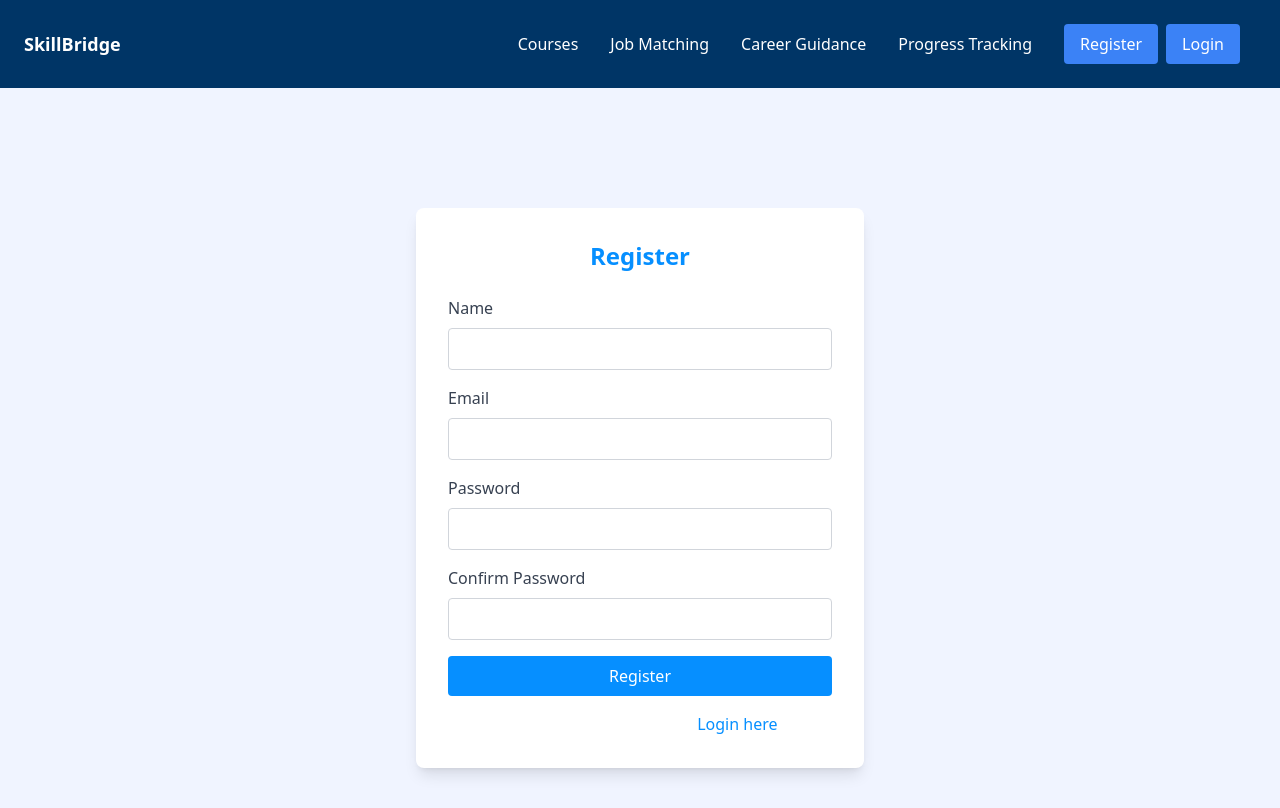
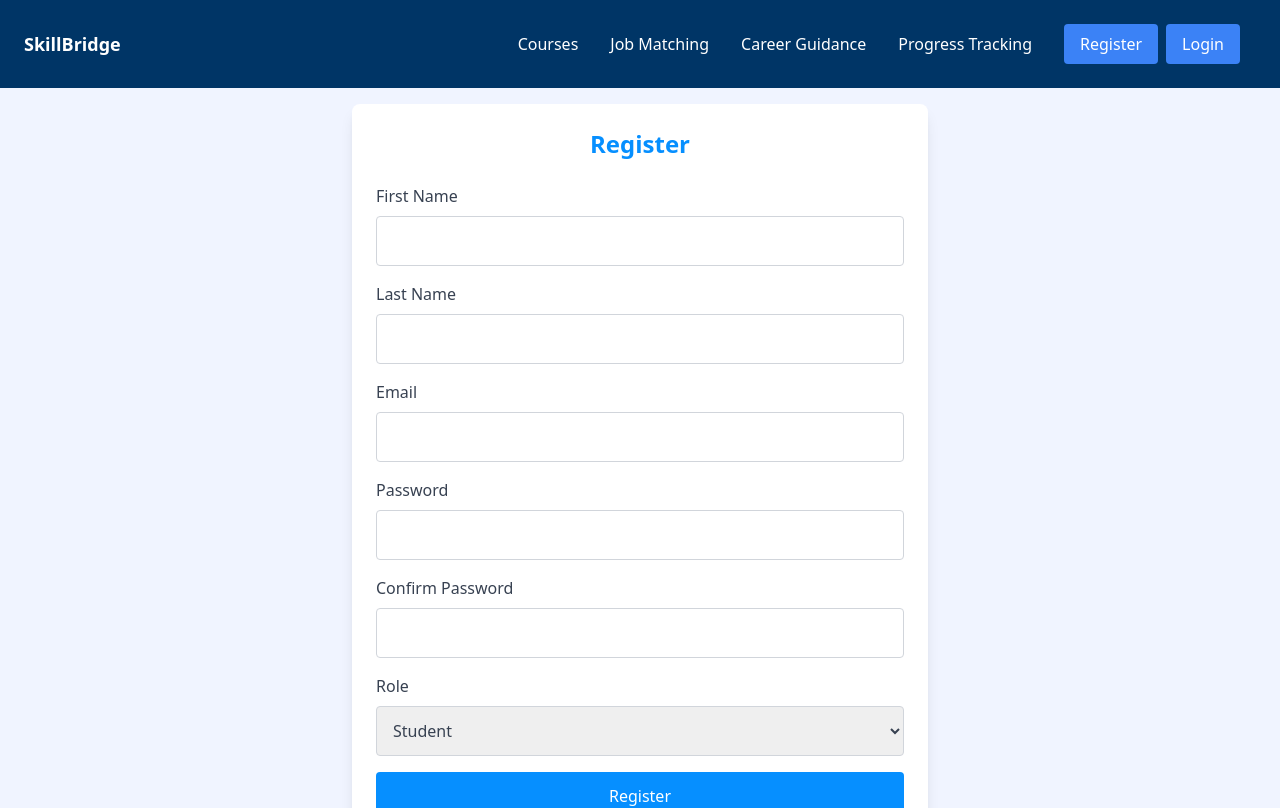
Before and after one commit to DevRamona/skillBridgeRwanda, a React (Create React App) app: page /register in a window 1280 px wide. Shown: the top 808 px of the page. Built offline with nearby package versions, Linux system fonts and the light colour scheme.

Commit message:
new changes

```diff
--- a/src/components/Login.jsx
+++ b/src/components/Login.jsx
@@ -1,5 +1,7 @@
-import React, { useState } from "react";
+// src/components/Login.jsx
+import React, { useState, useEffect } from "react";
 import { useNavigate } from "react-router-dom";
+import axios from "axios"; // Import axios for making HTTP requests
 import Navbar from "./Navbar"; // Import Navbar
 import Footer from "./Footer"; // Import Footer
 
@@ -10,16 +12,36 @@ const Login = () => {
     password: "",
   });
 
+  const [error, setError] = useState("");
+  const [success, setSuccess] = useState("");
+  const [isLoggedIn, setIsLoggedIn] = useState(false);
+
+  useEffect(() => {
+    // Check if the user is already logged in
+    const token = localStorage.getItem("token");
+    if (token) {
+      setIsLoggedIn(true);
+      navigate("/"); // Redirect to home if already logged in
+    }
+  }, [navigate]);
+
   const handleChange = (e) => {
     setFormData({ ...formData, [e.target.name]: e.target.value });
   };
 
-  const handleSubmit = (e) => {
+  const handleSubmit = async (e) => {
     e.preventDefault();
-    // Handle login logic here
-    console.log("Logged in:", formData);
-    // Redirect to home page after successful login
-    navigate("/");
+    setError("");
+    setSuccess("");
+
+    try {
+      const response = await axios.post("http://localhost:5000/api/auth/login", formData);
+      setSuccess("Login successful!");
+      localStorage.setItem("token", response.data.token); // Store the token in local storage
+      navigate("/"); // Redirect to home page after successful login
+    } catch (err) {
+      setError(err.response?.data?.message || "Login failed. Please try again.");
+    }
   };
 
   return (
@@ -28,6 +50,9 @@ const Login = () => {
       <div className="flex items-center justify-center min-h-screen p-4">
         <div className="bg-white shadow-lg rounded-lg p-8 w-full max-w-md">
           <h2 className="text-2xl font-bold text-center text-[#068FFF] mb-6">Login</h2>
+          {isLoggedIn && <p className="text-green-500 text-center">You are already logged in!</p>}
+          {error && <p className="text-red-500 text-center">{error}</p>}
+          {success && <p className="text-green-500 text-center">{success}</p>}
           <form onSubmit={handleSubmit}>
             <div className="mb-4">
               <label className="block text-gray-700 mb-2" htmlFor="email">Email</label>
--- a/src/components/Register.jsx
+++ b/src/components/Register.jsx
@@ -1,46 +1,83 @@
+
 import React, { useState } from "react";
 import { useNavigate } from "react-router-dom";
-import Navbar from "./Navbar"; // Import Navbar
-import Footer from "./Footer"; // Import Footer
+import axios from "axios";
+import Navbar from "./Navbar";
+import Footer from "./Footer";
 
 const Register = () => {
   const navigate = useNavigate();
   const [formData, setFormData] = useState({
-    name: "",
+    firstName: "",
+    lastName: "",
     email: "",
     password: "",
     confirmPassword: "",
+    role: "STUDENT",
   });
+
+  const [error, setError] = useState("");
+  const [success, setSuccess] = useState("");
 
   const handleChange = (e) => {
     setFormData({ ...formData, [e.target.name]: e.target.value });
   };
 
-  const handleSubmit = (e) => {
+  const handleSubmit = async (e) => {
     e.preventDefault();
-    // Handle registration logic here
-    console.log("Registered:", formData);
-    // Redirect to login page after successful registration
-    navigate("/login");
+    setError("");
+    setSuccess("");
+
+    if (formData.password !== formData.confirmPassword) {
+      setError("Passwords do not match.");
+      return;
+    }
+
+    try {
+      const response = await axios.post("http://localhost:5000/api/auth/register", formData);
+      setSuccess("Registration successful! You can now log in.");
+      setFormData({ firstName: "", lastName: "", email: "", password: "", confirmPassword: "", role: "STUDENT" }); // Reset form
+
+
+      setTimeout(() => {
+        navigate("/login");
+      }, 2000);
+    } catch (err) {
+      setError(err.response?.data?.message || "Registration failed. Please try again.");
+    }
   };
 
   return (
-    <div className="bg-[#f0f4ff]">
+    <div className="bg-[#f0f4ff] flex flex-col min-h-screen">
       <Navbar /> {/* Render Navbar */}
-      <div className="flex items-center justify-center min-h-screen p-4">
-        <div className="bg-white shadow-lg rounded-lg p-8 w-full max-w-md">
+      <div className="flex flex-1 items-center justify-center p-4">
+        <div className="bg-white shadow-lg rounded-lg p-6 w-full max-w-md md:max-w-lg lg:max-w-xl">
           <h2 className="text-2xl font-bold text-center text-[#068FFF] mb-6">Register</h2>
+          {error && <p className="text-red-500 text-center mb-4">{error}</p>}
+          {success && <p className="text-green-500 text-center mb-4">{success}</p>}
           <form onSubmit={handleSubmit}>
             <div className="mb-4">
-              <label className="block text-gray-700 mb-2" htmlFor="name">Name</label>
+              <label className="block text-gray-700 mb-2" htmlFor="firstName">First Name</label>
               <input
                 type="text"
-                name="name"
-                id="name"
-                value={formData.name}
+                name="firstName"
+                id="firstName"
+                value={formData.firstName}
                 onChange={handleChange}
                 required
-                className="w-full p-2 border border-gray-300 rounded"
+                className="w-full p-3 border border-gray-300 rounded text-gray-700 placeholder-gray-500 focus:outline-none focus:ring-2 focus:ring-[#068FFF] focus:border-[#068FFF]"
+              />
+            </div>
+            <div className="mb-4">
+              <label className="block text-gray-700 mb-2" htmlFor="lastName">Last Name</label>
+              <input
+                type="text"
+                name="lastName"
+                id="lastName"
+                value={formData.lastName}
+                onChange={handleChange}
+                required
+                className="w-full p-3 border border-gray-300 rounded text-gray-700 placeholder-gray-500 focus:outline-none focus:ring-2 focus:ring-[#068FFF] focus:border-[#068FFF]"
               />
             </div>
             <div className="mb-4">
@@ -52,7 +89,7 @@ const Register = () => {
                 value={formData.email}
                 onChange={handleChange}
                 required
-                className="w-full p-2 border border-gray-300 rounded"
+                className="w-full p-3 border border-gray-300 rounded text-gray-700 placeholder-gray-500 focus:outline-none focus:ring-2 focus:ring-[#068FFF] focus:border-[#068FFF]"
               />
             </div>
             <div className="mb-4">
@@ -64,7 +101,7 @@ const Register = () => {
                 value={formData.password}
                 onChange={handleChange}
                 required
-                className="w-full p-2 border border-gray-300 rounded"
+                className="w-full p-3 border border-gray-300 rounded text-gray-700 placeholder-gray-500 focus:outline-none focus:ring-2 focus:ring-[#068FFF] focus:border-[#068FFF]"
               />
             </div>
             <div className="mb-4">
@@ -76,20 +113,34 @@ const Register = () => {
                 value={formData.confirmPassword}
                 onChange={handleChange}
                 required
-                className="w-full p-2 border border-gray-300 rounded"
+                className="w-full p-3 border border-gray-300 rounded text-gray-700 placeholder-gray-500 focus:outline-none focus:ring-2 focus:ring-[#068FFF] focus:border-[#068FFF]"
               />
+            </div>
+            <div className="mb-4">
+              <label className="block text-gray-700 mb-2" htmlFor="role">Role</label>
+              <select
+                name="role"
+                id="role"
+                value={formData.role}
+                onChange={handleChange}
+                className="w-full p-3 border border-gray-300 rounded text-gray-700 focus:outline-none focus:ring-2 focus:ring-[#068FFF] focus:border-[#068FFF]"
+              >
+                <option value="STUDENT">Student</option>
+                <option value="TEACHER">Teacher</option>
+                <option value="ADMIN">Admin</option>
+              </select>
             </div>
             <button
               type="submit"
-              className="w-full bg-[#068FFF] text-white py-2 rounded hover:bg-blue-700 transition duration-300"
+              className="w-full bg-[#068FFF] text-white py-3 rounded hover:bg-blue-700 transition duration-300"
             >
               Register
             </button>
           </form>
-          <p className="mt-4 text-center">
+          <p className="mt-4 text-center text-sm text-gray-700">
             Already have an account?{" "}
             <span
-              className="text-[#068FFF] cursor-pointer"
+              className="text-[#068FFF] cursor-pointer underline"
               onClick={() => navigate("/login")}
             >
               Login here
@@ -97,7 +148,7 @@ const Register = () => {
           </p>
         </div>
       </div>
-      <Footer /> {/* Render Footer */}
+      <Footer /> {}
     </div>
   );
 };
```
